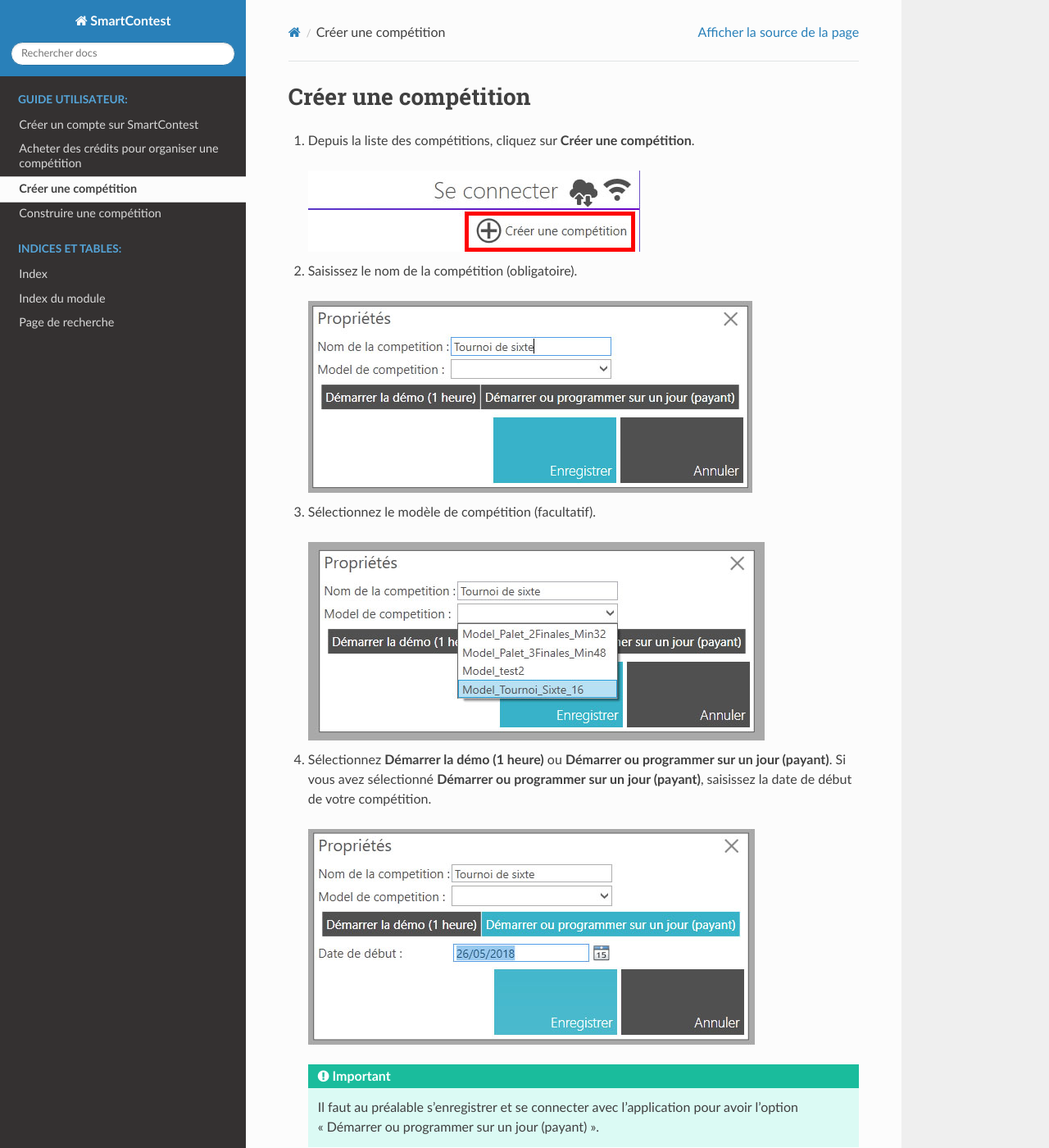
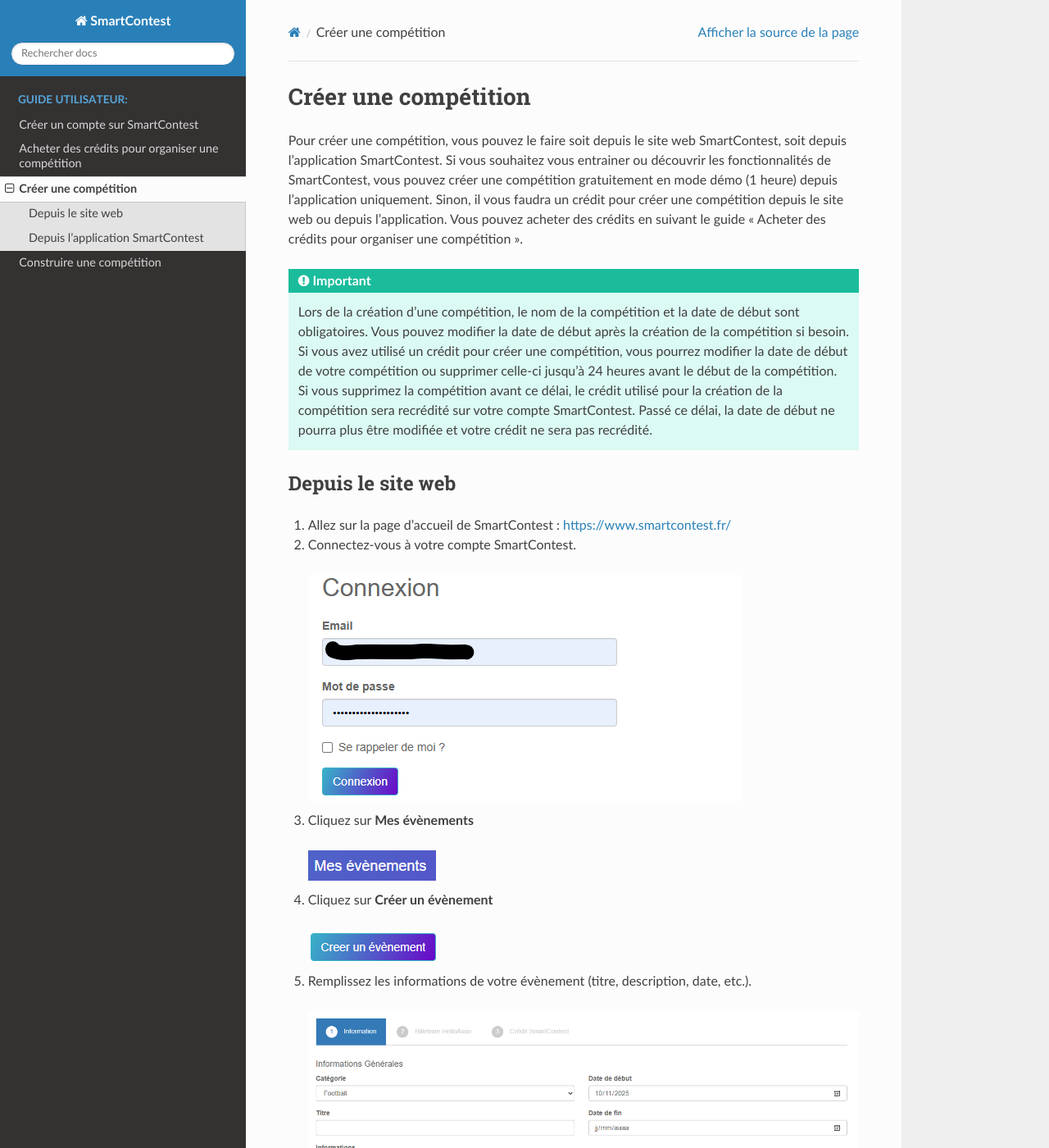
Before and after one commit to Ineaweb/SmartContest, a Sphinx documentation site: the page built from docs/create-competition.rst, in a window 1280 px wide and 1400 px high. Shown: the whole window at 82% size. Built offline with Sphinx 7.4.7 and the Read the Docs theme 3.1.0, drawn with Linux system fonts in a browser that asks for light colours; some of the changed text lies outside the part shown.

Commit message:
Add new image for create competition documentation

```diff
--- a/docs/create-competition.rst
+++ b/docs/create-competition.rst
@@ -7,23 +7,90 @@
 Créer une compétition
 #####################
 
-1. Depuis la liste des compétitions, cliquez sur **Créer une compétition**.
+Pour créer une compétition, vous pouvez le faire soit depuis le site web SmartContest, soit depuis l'application SmartContest.
+Si vous souhaitez vous entrainer ou découvrir les fonctionnalités de SmartContest, vous pouvez créer une compétition gratuitement en mode démo (1 heure) depuis l'application uniquement.
+Sinon, il vous faudra un crédit pour créer une compétition depuis le site web ou depuis l'application. Vous pouvez acheter des crédits en suivant le guide "Acheter des crédits pour organiser une compétition".
+
+.. important::
+    Lors de la création d'une compétition, le nom de la compétition et la date de début sont obligatoires. Vous pouvez modifier la date de début après la création de la compétition si besoin.
+    Si vous avez utilisé un crédit pour créer une compétition, vous pourrez modifier la date de début de votre compétition ou supprimer celle-ci jusqu'à 24 heures avant le début de la compétition.
+    Si vous supprimez la compétition avant ce délai, le crédit utilisé pour la création de la compétition sera recrédité sur votre compte SmartContest.
+    Passé ce délai, la date de début ne pourra plus être modifiée et votre crédit ne sera pas recrédité.
+
+************
+Depuis le site web
+************
+
+1. Allez sur la page d'accueil de SmartContest : https://www.smartcontest.fr/
+
+2. Connectez-vous à votre compte SmartContest.
+
+   .. image:: img/create-competition/1.png
+
+3. Cliquez sur **Mes évènements**
+
+   .. image:: img/create-competition/2.png
+
+4. Cliquez sur **Créer un évènement**
+
+   .. image:: img/create-competition/3.png
+
+5. Remplissez les informations de votre évènement (titre, description, date, etc.).
+
+   .. image:: img/create-competition/4.png
+
+   .. important::
+      Le Titre et la date de début sont obligatoires.
+
+6. Cliquez sur **Suivant: Billeterie HelloAsso**.
+
+   .. image:: img/create-competition/5.png
+
+7. Si vous avez associé votre compte HelloAsso à SmartContest, vous pouvez configurer la billetterie de votre évènement.
+
+   .. image:: img/create-competition/6.png
+
+8. Cliquez sur **Suivant: Crédit SmartContest**.
+
+   .. image:: img/create-competition/7.png
+
+9. Cliquez sur **Charger mes crédit disponibles**.
+
+   .. image:: img/create-competition/8.png
+
+10. Sélectionnez un crédit puis cliquez sur **Associer ce crédit**.
+
+   .. image:: img/create-competition/9.png
+
+11. Cliquez sur **Enregistrer l'évènement complet**.
+
+   .. image:: img/create-competition/10.png
+
+************
+Depuis l'application SmartContest
+************
+
+1. Ouvrez l'application SmartContest.
+
+2. Depuis la liste des compétitions, cliquez sur **Créer une compétition**.
 
    .. image:: img/create-competition/1.jpg
 
-2. Saisissez le nom de la compétition (obligatoire).
+3. Saisissez le nom de la compétition (obligatoire).
 
    .. image:: img/create-competition/2.jpg
 
-3. Sélectionnez le modèle de compétition (facultatif).
+4. Sélectionnez le modèle de compétition (facultatif).
 
    .. image:: img/create-competition/3.jpg
 
-4. Sélectionnez **Démarrer la démo (1 heure)** ou **Démarrer ou programmer sur un jour (payant)**. Si vous avez sélectionné **Démarrer ou programmer sur un jour (payant)**, saisissez la date de début de votre compétition.
+5. Sélectionnez **Démarrer la démo (1 heure)** ou **Démarrer ou programmer sur un jour (payant)**. Si vous avez sélectionné **Démarrer ou programmer sur un jour (payant)**, saisissez la date de début de votre compétition.
 
    .. image:: img/create-competition/4.jpg
 
    .. important::
       Il faut au préalable s'enregistrer et se connecter avec l'application pour avoir l'option "Démarrer ou programmer sur un jour (payant)".
 
-5. Cliquez sur **Enregistrer**.
+   .. image:: img/create-competition/5.jpg
+
+6. Cliquez sur **Enregistrer**.
```
Also changed, not shown: docs/index.rst (+0 -8 lines), docs/img/create-competition/1.png (added), docs/img/create-competition/10.png (added), docs/img/create-competition/2.png (added), docs/img/create-competition/3.png (added), docs/img/create-competition/4.png (added), docs/img/create-competition/5.png (added), docs/img/create-competition/6.png (added), docs/img/create-competition/7.png (added), docs/img/create-competition/8.png (added), docs/img/create-competition/9.png (added).
